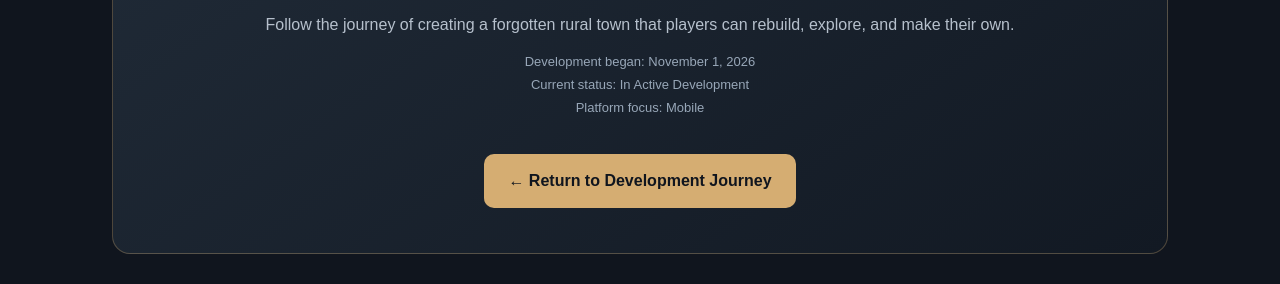
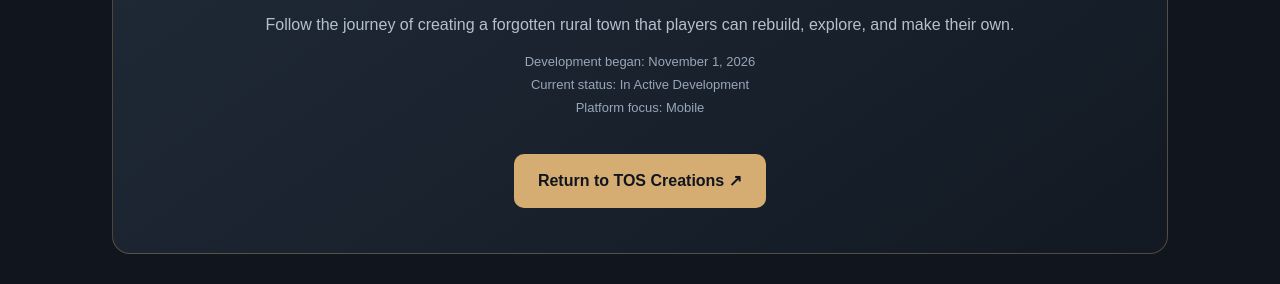
Before and after one commit to ctburn-71/tos-creations, a plain HTML site: page revival-creek/journey.html in a window 1280 px wide. Shown: the part 307-591 px from the top of the page. Drawn offline with Linux system fonts and the light colour scheme.

Commit message:
Update link in journey.html for TOS Creations

```diff
--- a/revival-creek/journey.html
+++ b/revival-creek/journey.html
@@ -183,8 +183,8 @@
     </p>
 
 
-<a class="button" href="/revival-creek/journey.html">
-  ← Return to Development Journey
+<a class="button" href="/">
+  Return to TOS Creations ↗
 </a>
 
   </header>
```
